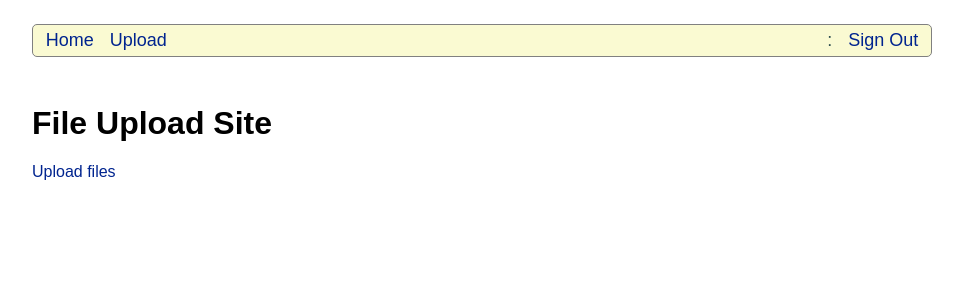
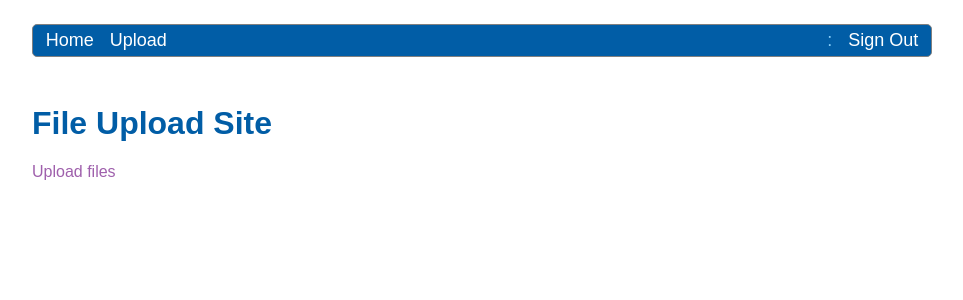
Before and after one commit to wmelvin/flask-file-up, a Python web app: template fileup_app/app/templates/index.html in a window 1280 px wide. Shown: the top 300 px of the page, without its empty margins (158-1121 px from the left). Run offline with Jinja, Linux system fonts and the light colour scheme; the template is opened without the code that fills it, so the values that code supplies are empty.

Commit message:
Fix redirect url. Style color change.

```diff
--- a/fileup_app/app/auth/routes.py
+++ b/fileup_app/app/auth/routes.py
@@ -73,7 +73,7 @@ def login():
 
         if user is None or not user.check_password(form.password.data):
             flash("Invalid user name or password.")
-            return redirect(url_for("main.login"))
+            return redirect(url_for("auth.login"))
 
         login_user(user)
         if form.remember_me.data:
--- a/fileup_app/app/static/css/site.css
+++ b/fileup_app/app/static/css/site.css
@@ -1,29 +1,37 @@
 body {
     font-family: sans-serif;
     padding: 1rem 4rem;
+    color: #015da6;
 }
 
 li { padding-top: 4px; }
 
 a:link, a:visited {
-    color: #00248F;
+    color: #9f60ac;
     text-decoration: none;
 }
 
 :link:hover,:visited:hover {
-    color: #B32400;
+    color: #00248F;
     text-decoration: underline;
 }
 
 nav {
-    background-color: lightgoldenrodyellow;
+    background-color: #015da6;
     border: 1px solid gray;
     border-radius: 5px;
     padding: 0.3rem;
     font-size: 18px;
-    color: black;
+    color: white;
     display: flex;
     justify-content: space-between;
+}
+
+nav a:link, nav a:visited {
+    color: white;
+}
+nav :link:hover, nav :visited:hover {
+    color: yellow;
 }
 
 .nav-item {
@@ -40,7 +48,7 @@ nav {
 }
 
 .nav-username {
-    color: darkslategray;
+    color: lightskyblue;
 }
 
 #wrapper {
```
